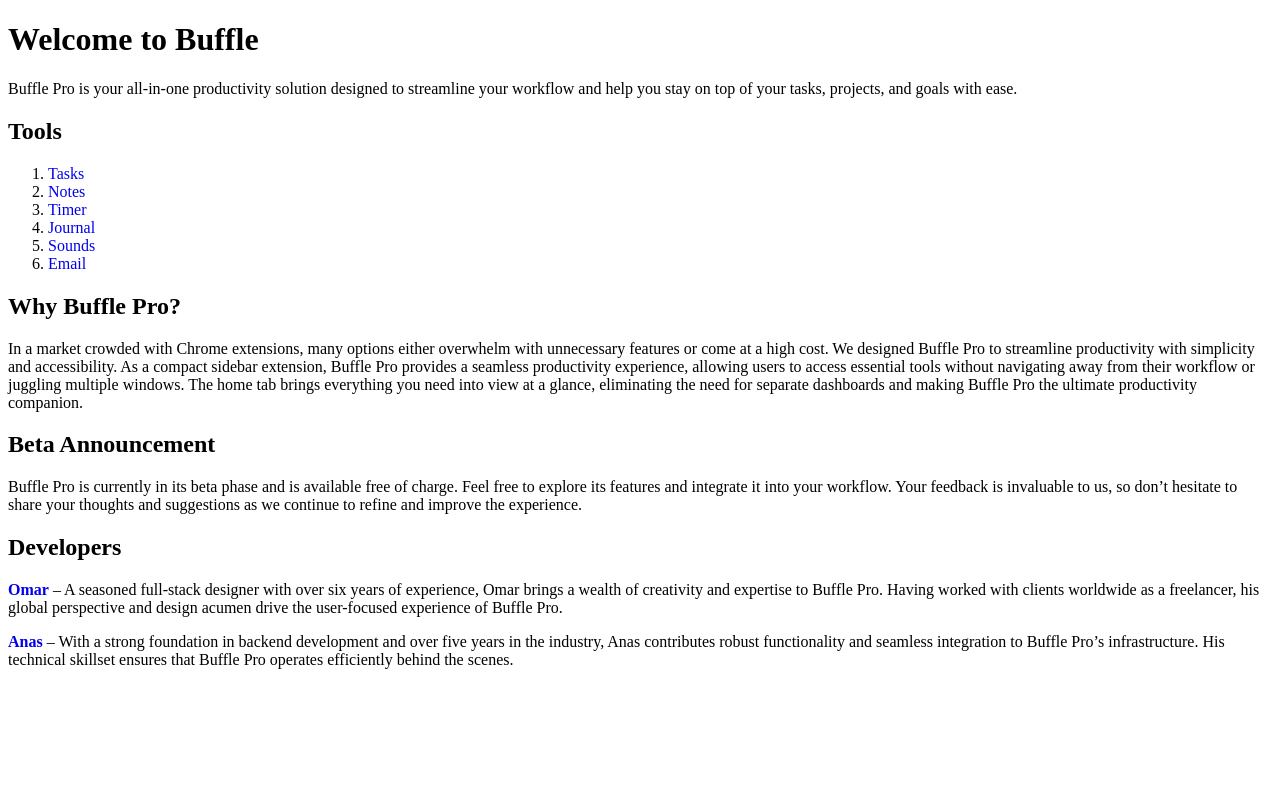
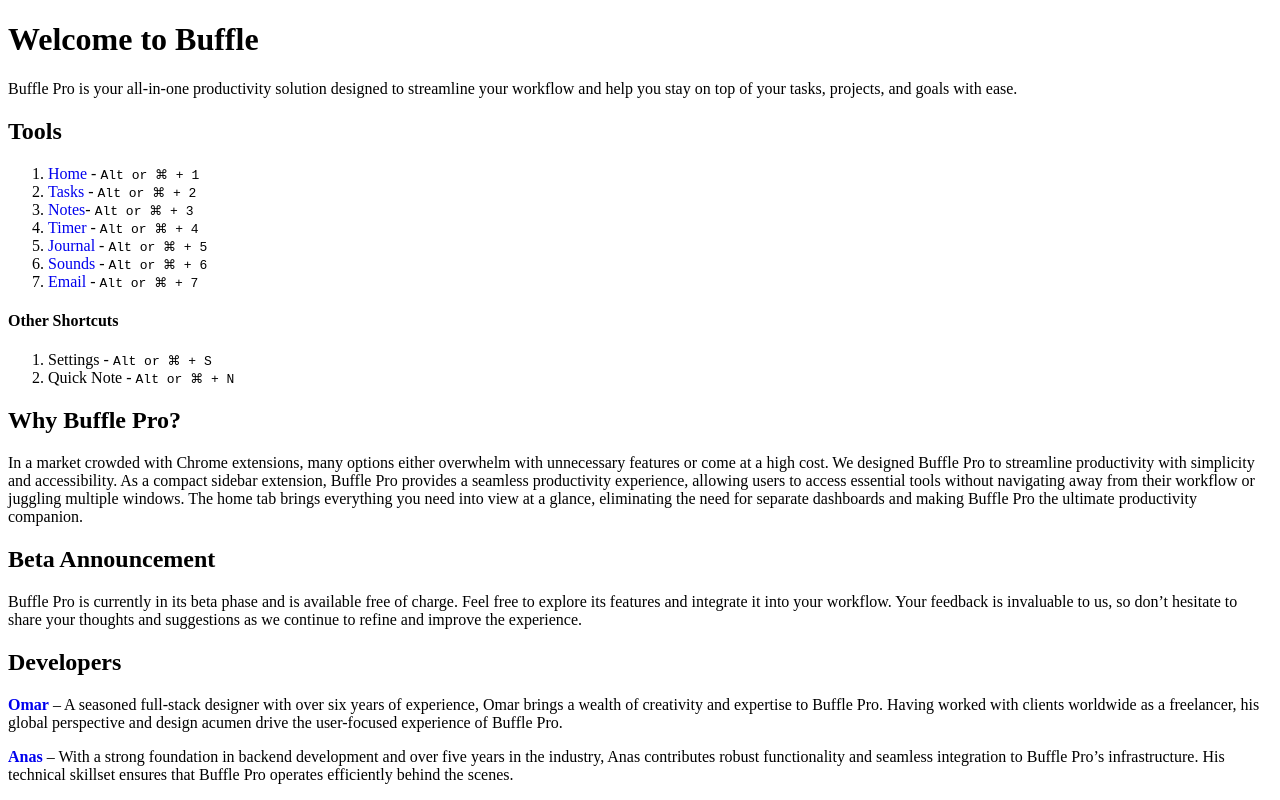
Before and after one commit to bufflepro/buffle-docs, a Next.js app: page / in a window 1280 px wide. Built offline with nearby package versions, Linux system fonts and the light colour scheme.

Commit message:
Shortcuts

```diff
--- a/pages/index.mdx
+++ b/pages/index.mdx
@@ -3,12 +3,17 @@
 Buffle Pro is your all-in-one productivity solution designed to streamline your workflow and help you stay on top of your tasks, projects, and goals with ease.
 
 ## Tools
-1. [Tasks](/policy/cookie)
-2. [Notes](/policy/cookie)
-3. [Timer](/policy/cookie)
-4. [Journal](/policy/cookie)
-5. [Sounds](/policy/cookie)
-6. [Email](/policy/cookie)
+1. [Home](/tools/home) - `Alt or ⌘ + 1`
+2. [Tasks](/policy/cookie) - `Alt or ⌘ + 2`
+3. [Notes](/policy/cookie)- `Alt or ⌘ + 3`
+4. [Timer](/policy/cookie) - `Alt or ⌘ + 4`
+5. [Journal](/policy/cookie) - `Alt or ⌘ + 5`
+6. [Sounds](/policy/cookie) - `Alt or ⌘ + 6`
+7. [Email](/policy/cookie) - `Alt or ⌘ + 7`
+
+#### Other Shortcuts
+1. Settings - `Alt or ⌘ + S`
+2. Quick Note - `Alt or ⌘ + N`
 
 ## Why Buffle Pro?
 In a market crowded with Chrome extensions, many options either overwhelm with unnecessary features or come at a high cost. We designed Buffle Pro to streamline productivity with simplicity and accessibility. As a compact sidebar extension, Buffle Pro provides a seamless productivity experience, allowing users to access essential tools without navigating away from their workflow or juggling multiple windows. The home tab brings everything you need into view at a glance, eliminating the need for separate dashboards and making Buffle Pro the ultimate productivity companion.
```
